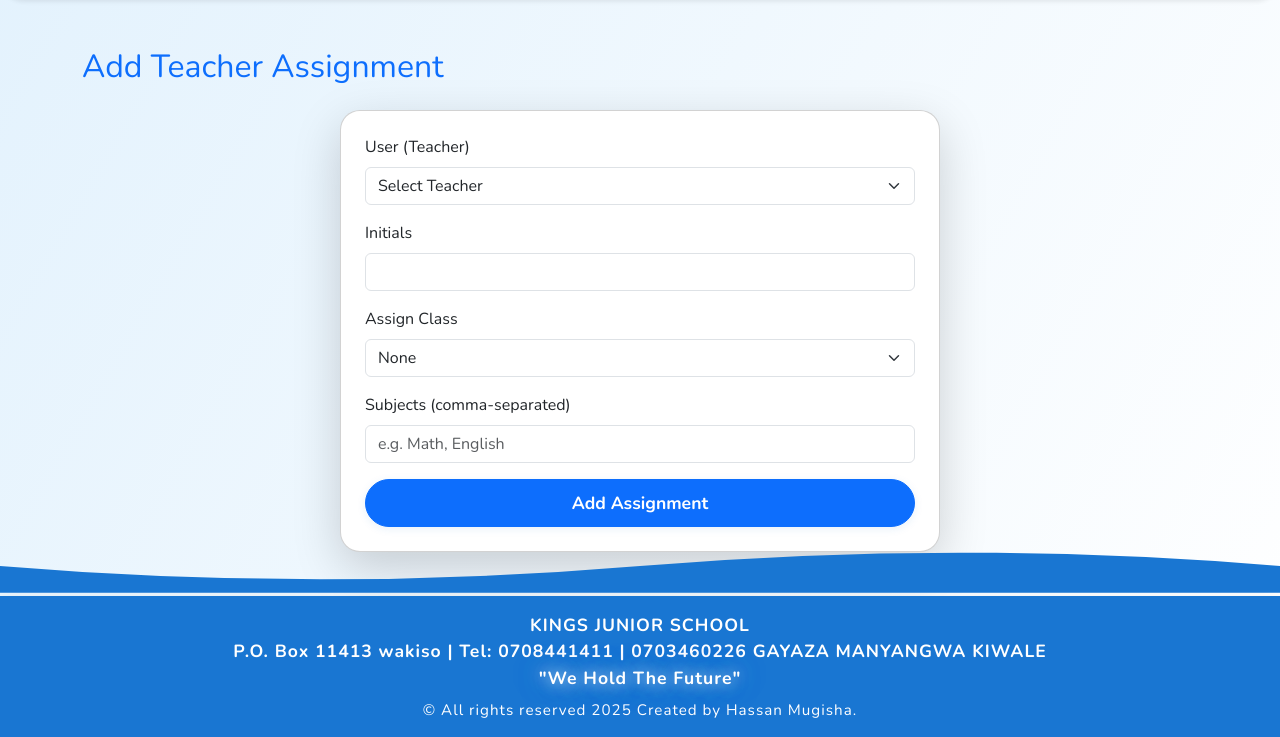
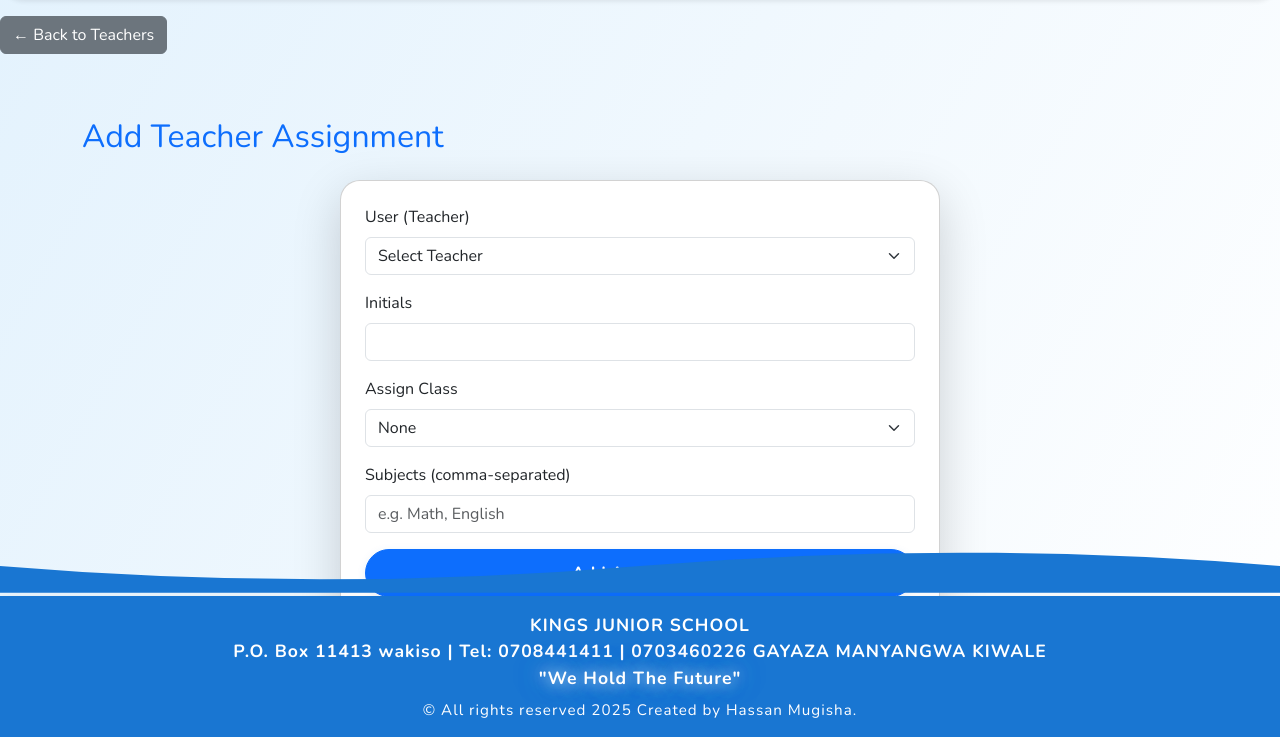
Before and after one commit to Hassan202-11411-20872/kings-junior-school, a PHP site: page /admin/add_teacher.php in a window 1280 px wide. Shown: the part 62-799 px from the top of the page. Run offline with PHP 8.4, Linux system fonts and the light colour scheme; data comes from the database, SQL or seed files in the repository.

Commit message:
Add Back to Teachers button to admin/add_teacher.php for better navigation

```diff
--- a/admin/add_teacher.php
+++ b/admin/add_teacher.php
@@ -20,6 +20,9 @@ if ($_SERVER['REQUEST_METHOD'] === 'POST') {
     }
 }
 ?>
+<div class="no-print my-3">
+    <a href="teachers.php" class="btn btn-secondary">&larr; Back to Teachers</a>
+</div>
 <div class="container py-5">
     <h2 class="mb-4 text-primary">Add Teacher Assignment</h2>
     <?php if ($error): ?><div class="alert alert-danger"><?php echo $error; ?></div><?php endif; ?>
```
